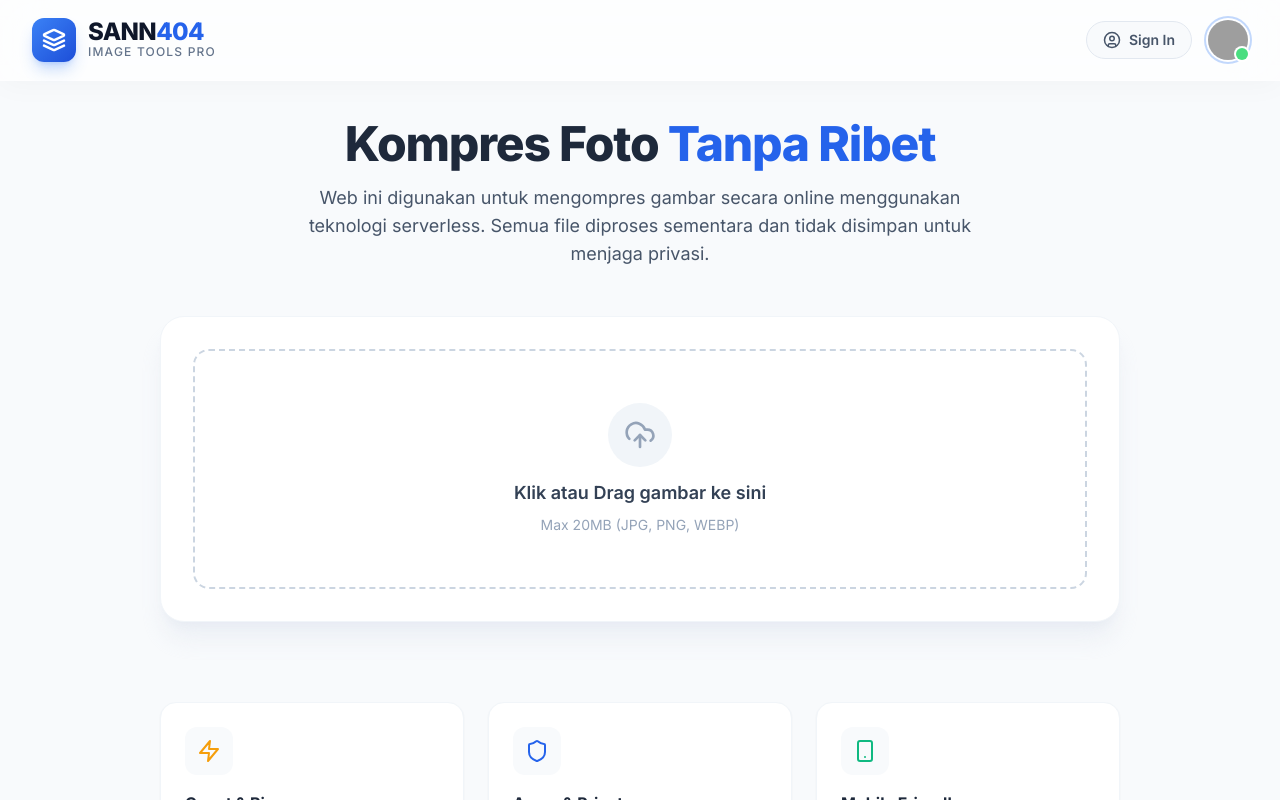
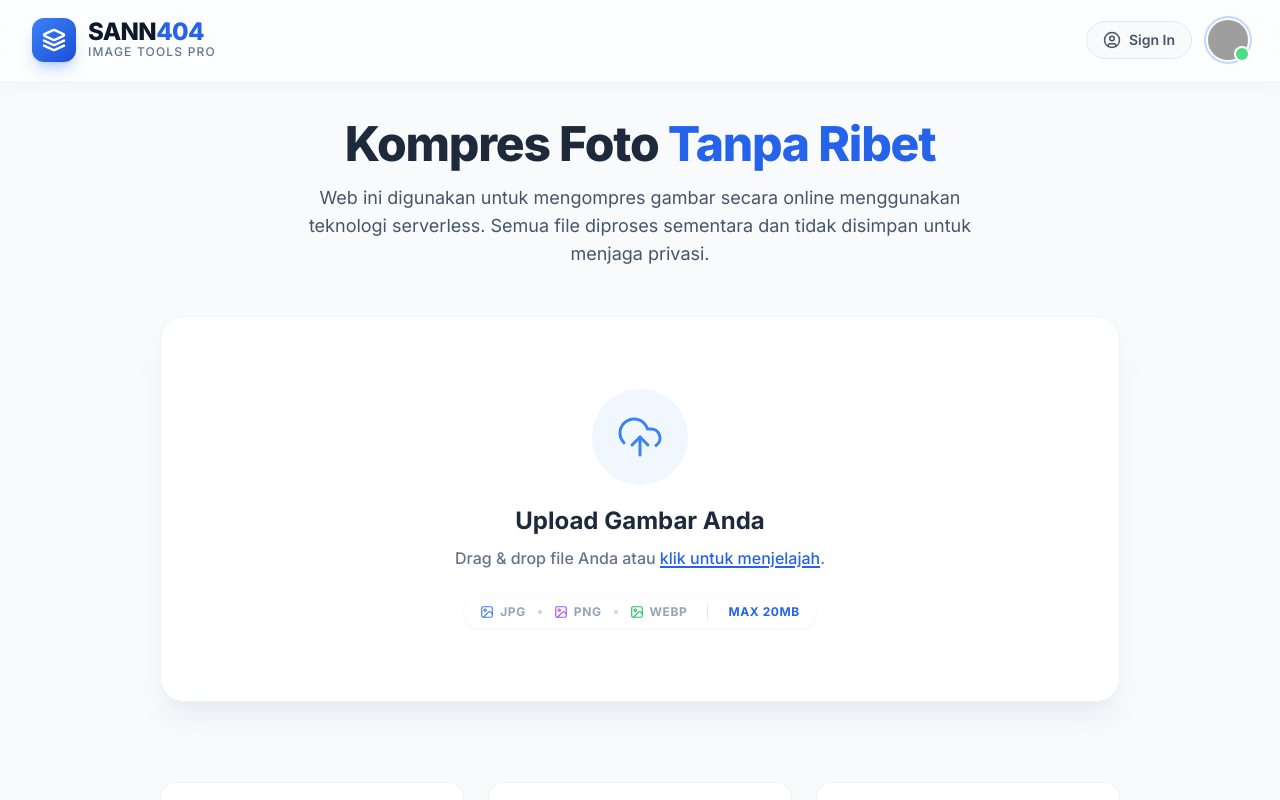
Before and after one commit to sanzzyproject/compress-images-neww, a Next.js app: page / in a window 1280 px wide. Shown: the top 800 px of the page. Built offline with nearby package versions, Linux system fonts and the light colour scheme; grey boxes are pictures that could not be loaded.

Commit message:
Update UploadArea.tsx

```diff
--- a/components/UploadArea.tsx
+++ b/components/UploadArea.tsx
@@ -1,5 +1,5 @@
 import React, { useRef, useState } from 'react';
-import { UploadCloud, Image as ImageIcon } from 'lucide-react';
+import { UploadCloud, Image as ImageIcon, FileUp } from 'lucide-react';
 
 interface UploadAreaProps {
   onFileSelect: (file: File) => void;
@@ -9,50 +9,28 @@ export default function UploadArea({ onFileSelect }: UploadAreaProps) {
   const [isDragging, setIsDragging] = useState(false);
   const inputRef = useRef<HTMLInputElement>(null);
 
-  // Handle Drag Events (Visual Effect)
   const handleDrag = (e: React.DragEvent) => {
     e.preventDefault();
     e.stopPropagation();
-    if (e.type === 'dragenter' || e.type === 'dragover') {
-      setIsDragging(true);
-    } else if (e.type === 'dragleave') {
-      setIsDragging(false);
-    }
+    if (e.type === 'dragenter' || e.type === 'dragover') setIsDragging(true);
+    else if (e.type === 'dragleave') setIsDragging(false);
   };
 
-  // Handle Drop File (Saat dilepas)
   const handleDrop = (e: React.DragEvent) => {
     e.preventDefault();
     e.stopPropagation();
     setIsDragging(false);
-
-    // Cek apakah ada file yang didrop
-    if (e.dataTransfer.files && e.dataTransfer.files.length > 0) {
-      validate(e.dataTransfer.files[0]);
-    }
+    if (e.dataTransfer.files?.[0]) validate(e.dataTransfer.files[0]);
   };
 
-  // Handle Click Upload (Saat pilih manual) - INI YANG TADI HILANG
   const handleChange = (e: React.ChangeEvent<HTMLInputElement>) => {
     e.preventDefault();
-    if (e.target.files && e.target.files.length > 0) {
-      validate(e.target.files[0]);
-    }
+    if (e.target.files?.[0]) validate(e.target.files[0]);
   };
 
-  // Validasi File
   const validate = (file: File) => {
-    // 1. Validasi Ukuran (20MB)
-    if (file.size > 20 * 1024 * 1024) {
-      alert("Ukuran file terlalu besar! Maksimal 20MB.");
-      return;
-    }
-    // 2. Validasi Tipe File
-    if (!['image/jpeg', 'image/png', 'image/webp'].includes(file.type)) {
-      alert("Format tidak didukung. Gunakan JPG, PNG, atau WEBP.");
-      return;
-    }
-    // Kirim ke parent (page.tsx)
+    if (file.size > 20 * 1024 * 1024) return alert("Ukuran file terlalu besar! Maksimal 20MB.");
+    if (!['image/jpeg', 'image/png', 'image/webp'].includes(file.type)) return alert("Format tidak didukung. Gunakan JPG, PNG, atau WEBP.");
     onFileSelect(file);
   };
 
@@ -64,35 +42,43 @@ export default function UploadArea({ onFileSelect }: UploadAreaProps) {
       onDrop={handleDrop}
       onClick={() => inputRef.current?.click()}
       className={`
-        relative w-full h-60 rounded-2xl border-2 border-dashed flex flex-col items-center justify-center cursor-pointer transition-all duration-300
+        group relative w-full h-80 rounded-[2rem] border-3 border-dashed flex flex-col items-center justify-center cursor-pointer transition-all duration-500 overflow-hidden
         ${isDragging
-          ? 'border-brand-500 bg-brand-50 scale-[1.01] shadow-lg'
-          : 'border-slate-300 hover:border-brand-400 hover:bg-slate-50'
+          ? 'border-brand-500 bg-brand-50/50 scale-[1.02] shadow-2xl shadow-brand-500/20'
+          : 'border-slate-200 hover:border-brand-400 hover:bg-slate-50/50 hover:shadow-xl hover:shadow-slate-200/50'
         }
       `}
     >
-      <input
-        type="file"
-        className="hidden"
-        ref={inputRef}
-        onChange={handleChange}
-        accept="image/png, image/jpeg, image/webp"
-      />
+      <input type="file" className="hidden" ref={inputRef} onChange={handleChange} accept="image/png, image/jpeg, image/webp" />
 
-      <div className={`p-4 rounded-full mb-3 transition-colors duration-300 ${isDragging ? 'bg-white' : 'bg-slate-100'}`}>
+      {/* Background Pattern Overlay */}
+      <div className="absolute inset-0 opacity-[0.03] bg-[radial-gradient(#3b82f6_1.5px,transparent_1.5px)] [background-size:24px_24px] pointer-events-none"></div>
+
+      <div className={`relative z-10 p-6 rounded-full mb-5 transition-all duration-500 ${isDragging ? 'bg-white shadow-lg rotate-12 scale-110' : 'bg-brand-50 group-hover:bg-white group-hover:shadow-md group-hover:-rotate-6 group-hover:scale-105'}`}>
         {isDragging ? (
-          <ImageIcon className="h-8 w-8 text-brand-600 animate-bounce" />
+          <FileUp className="h-12 w-12 text-brand-600 animate-bounce" strokeWidth={1.5} />
         ) : (
-          <UploadCloud className="h-8 w-8 text-slate-400" />
+          <UploadCloud className="h-12 w-12 text-brand-500 group-hover:text-brand-600 transition-colors" strokeWidth={1.5} />
         )}
       </div>
 
-      <p className="text-lg font-semibold text-slate-700">
-        {isDragging ? 'Lepaskan Gambar Sekarang' : 'Klik atau Drag gambar ke sini'}
+      <h3 className="text-2xl font-bold text-slate-800 mb-2 transition-colors group-hover:text-brand-700">
+        {isDragging ? 'Lepaskan Gambar di Sini' : 'Upload Gambar Anda'}
+      </h3>
+
+      <p className="text-slate-500 font-medium px-8 text-center max-w-md leading-relaxed group-hover:text-slate-600 transition-colors">
+        Drag & drop file Anda atau <span className="text-brand-600 underline decoration-2 underline-offset-2">klik untuk menjelajah</span>.
       </p>
-      <p className="text-sm text-slate-400 mt-2">
-        Max 20MB (JPG, PNG, WEBP)
-      </p>
+
+      <div className="mt-6 flex items-center gap-3 text-xs font-bold text-slate-400 uppercase tracking-wider bg-white/80 backdrop-blur-sm px-4 py-2 rounded-full shadow-sm border border-slate-100/50">
+        <span className="flex items-center gap-1.5"><ImageIcon size={14} className="text-blue-500" /> JPG</span>
+        <span className="w-1 h-1 bg-slate-300 rounded-full"></span>
+        <span className="flex items-center gap-1.5"><ImageIcon size={14} className="text-purple-500" /> PNG</span>
+        <span className="w-1 h-1 bg-slate-300 rounded-full"></span>
+        <span className="flex items-center gap-1.5"><ImageIcon size={14} className="text-green-500" /> WEBP</span>
+        <span className="w-px h-4 bg-slate-200 mx-2"></span>
+        <span className="text-brand-600">MAX 20MB</span>
+      </div>
     </div>
   );
 }
```
